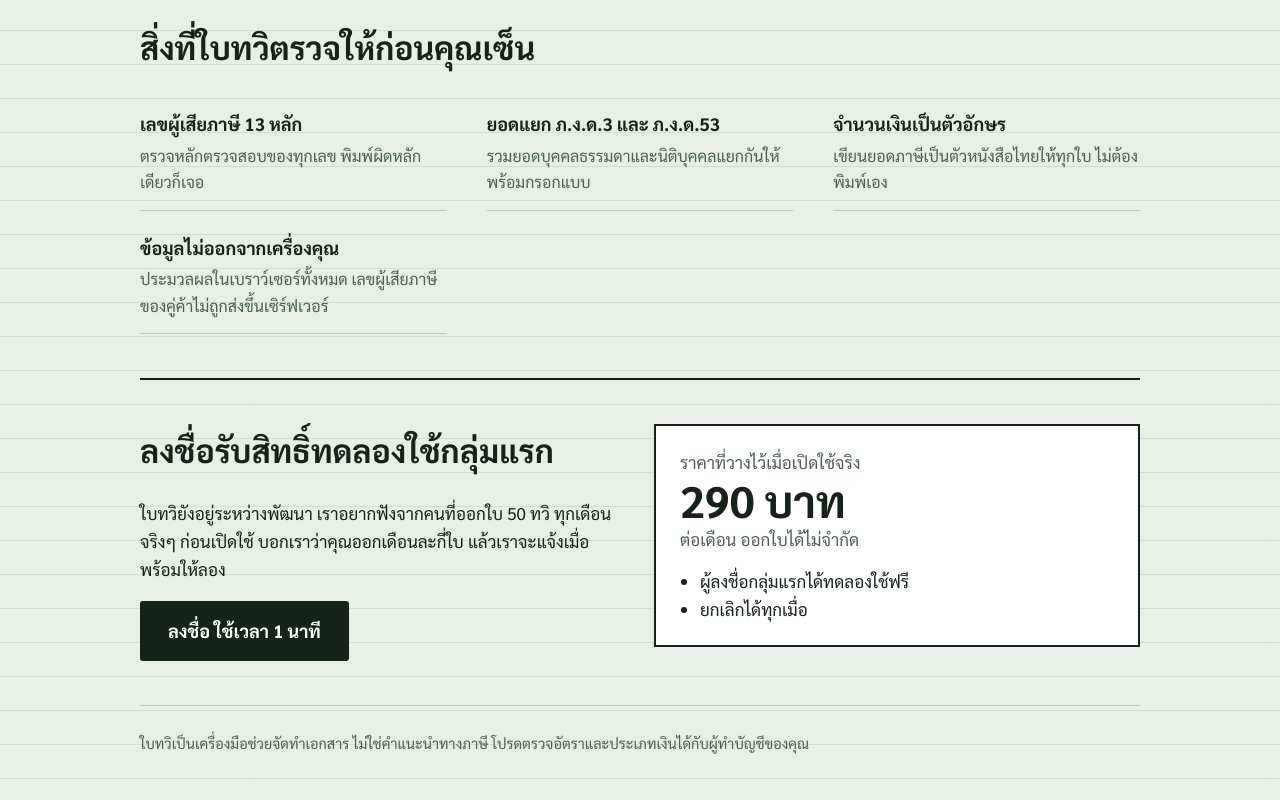
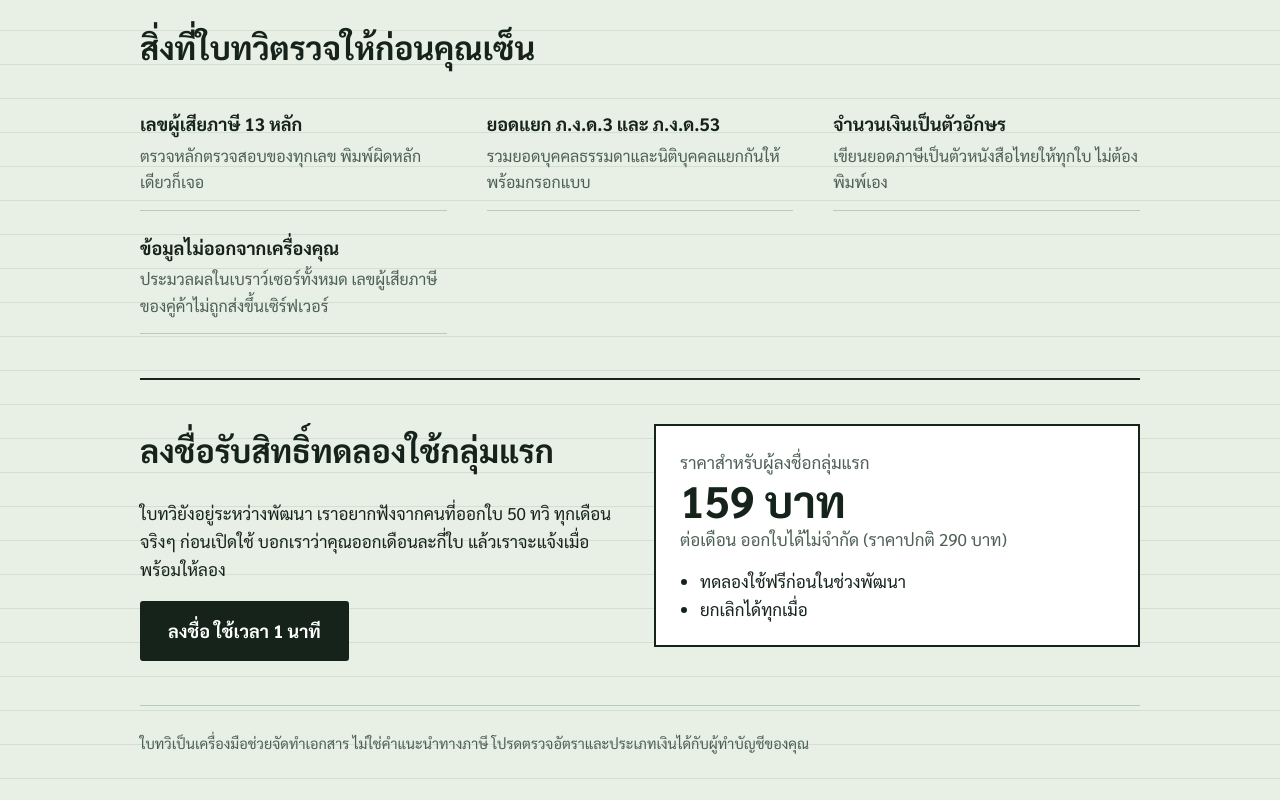
Before and after one commit to first0021/baitawi, a plain HTML site: page index.html in a window 1280 px wide. Shown: the part 955-1755 px from the top of the page. Drawn offline with Linux system fonts and the light colour scheme; a web font is replaced by a local one.

Commit message:
Update pricing information in index.html

```diff
--- a/index.html
+++ b/index.html
@@ -144,11 +144,11 @@ footer{padding:26px 0 44px;color:var(--soft);font-size:14.5px;border-top:1px sol
         <div id="setup">สำหรับเจ้าของหน้า: ยังไม่ได้ใส่ลิงก์แบบฟอร์มลงชื่อ ปุ่มนี้จึงยังไม่พาไปที่ใด</div>
       </div>
       <div class="price">
-        <span>ราคาที่วางไว้เมื่อเปิดใช้จริง</span>
-        <strong>290 บาท</strong>
-        <span>ต่อเดือน ออกใบได้ไม่จำกัด</span>
+        <span>ราคาสำหรับผู้ลงชื่อกลุ่มแรก</span>
+        <strong>159 บาท</strong>
+        <span>ต่อเดือน ออกใบได้ไม่จำกัด (ราคาปกติ 290 บาท)</span>
         <ul>
-          <li>ผู้ลงชื่อกลุ่มแรกได้ทดลองใช้ฟรี</li>
+          <li>ทดลองใช้ฟรีก่อนในช่วงพัฒนา</li>
           <li>ยกเลิกได้ทุกเมื่อ</li>
         </ul>
       </div>
```
